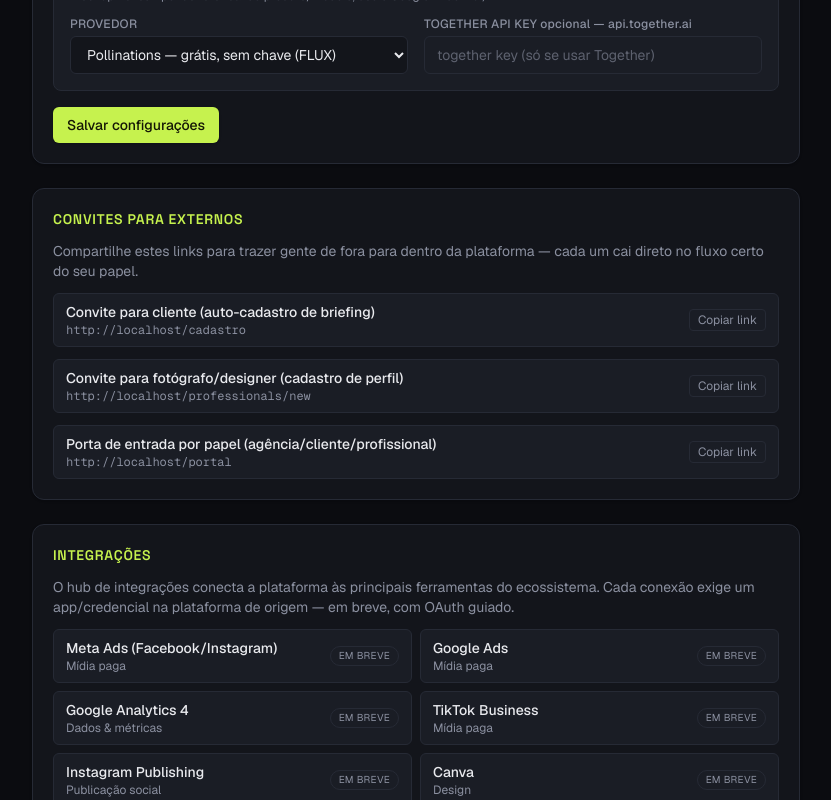
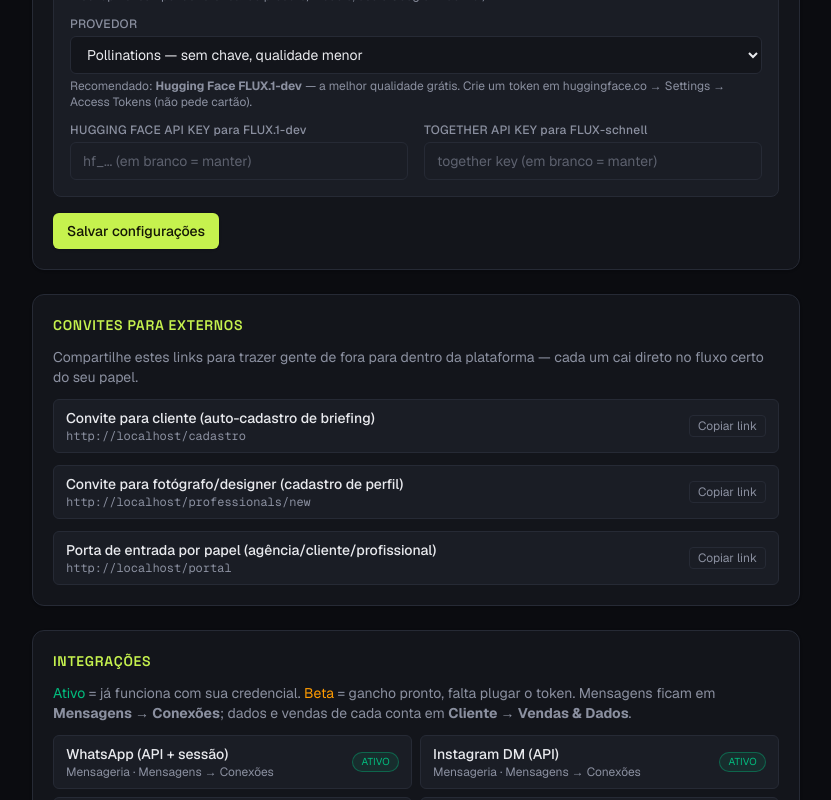
Before and after one commit to luccasbeckreistakehometest/takehome-test, a Next.js app: page /settings in a window 1280 px wide. Shown: the part 1000-1800 px from the top of the page, without its empty margins (224-1055 px from the left). Built offline with nearby package versions, Linux system fonts and the light colour scheme; no server answers; the database is empty.

Commit message:
feat: gerador de imagem melhor — Hugging Face FLUX.1-dev (melhor qualidade free) + reforço de prompt comercial; provider selecionável (HF/Together/Pollinations); Settings 'Integrações' agora mostra status real (Ativo/Beta/Em breve) em vez de tudo 'em breve'

```diff
--- a/app/api/projects/[id]/concepts/route.ts
+++ b/app/api/projects/[id]/concepts/route.ts
@@ -84,6 +84,7 @@ export async function POST(request: Request, { params }: Context) {
       count,
       provider: settings.imageProvider,
       togetherApiKey: settings.togetherApiKey,
+      hfApiKey: settings.hfApiKey,
     });
     const saved = images.map((image, i) => {
       const deliverable = createDeliverable({
--- a/app/api/settings/route.ts
+++ b/app/api/settings/route.ts
@@ -15,7 +15,8 @@ const settingsSchema = z.object({
   anthropicApiKey: z.string().trim().default(""),
   googleAiApiKey: z.string().trim().default(""),
   togetherApiKey: z.string().trim().default(""),
-  imageProvider: z.enum(["pollinations", "together"]).default("pollinations"),
+  hfApiKey: z.string().trim().default(""),
+  imageProvider: z.enum(["huggingface", "together", "pollinations"]).default("pollinations"),
   houseStyle: z.string().trim().default(""),
 });
 
@@ -34,9 +35,11 @@ function publicView() {
     anthropicApiKey: "",
     googleAiApiKey: "",
     togetherApiKey: "",
+    hfApiKey: "",
     hasAnthropicKey: Boolean(settings.anthropicApiKey || process.env.ANTHROPIC_API_KEY),
     hasGoogleAiKey: Boolean(settings.googleAiApiKey),
     hasTogetherKey: Boolean(settings.togetherApiKey),
+    hasHfKey: Boolean(settings.hfApiKey),
   };
 }
 
@@ -70,6 +73,7 @@ export async function PUT(request: Request) {
     anthropicApiKey: resolveKey(parsed.data.anthropicApiKey, current.anthropicApiKey),
     googleAiApiKey: resolveKey(parsed.data.googleAiApiKey, current.googleAiApiKey),
     togetherApiKey: resolveKey(parsed.data.togetherApiKey, current.togetherApiKey),
+    hfApiKey: resolveKey(parsed.data.hfApiKey, current.hfApiKey),
   });
   return NextResponse.json(publicView());
 }
--- a/app/settings/page.tsx
+++ b/app/settings/page.tsx
@@ -8,21 +8,36 @@ type SettingsView = AgencySettings & {
   hasAnthropicKey?: boolean;
   hasGoogleAiKey?: boolean;
   hasTogetherKey?: boolean;
+  hasHfKey?: boolean;
 };
 import { Button, Card, CopyButton, ErrorBox, Input, Label, SectionTitle } from "@/components/ui";
 
-const INTEGRATIONS = [
-  { name: "Meta Ads (Facebook/Instagram)", area: "Mídia paga" },
-  { name: "Google Ads", area: "Mídia paga" },
-  { name: "Google Analytics 4", area: "Dados & métricas" },
-  { name: "TikTok Business", area: "Mídia paga" },
-  { name: "Instagram Publishing", area: "Publicação social" },
-  { name: "Canva", area: "Design" },
-  { name: "Figma", area: "Design" },
-  { name: "Google Calendar / Meet", area: "Reuniões" },
-  { name: "Stripe / Mercado Pago", area: "Pagamentos & escrow" },
-  { name: "RD Station / HubSpot", area: "CRM & leads" },
+type IntegrationStatus = "live" | "beta" | "soon";
+const INTEGRATIONS: {
+  name: string;
+  area: string;
+  status: IntegrationStatus;
+  where?: string;
+}[] = [
+  { name: "WhatsApp (API + sessão)", area: "Mensageria", status: "live", where: "Mensagens → Conexões" },
+  { name: "Instagram DM (API)", area: "Mensageria", status: "live", where: "Mensagens → Conexões" },
+  { name: "Google Analytics 4", area: "Dados & métricas", status: "live", where: "Cliente → Vendas & Dados" },
+  { name: "Meta Ads (Facebook/Instagram)", area: "Mídia paga", status: "live", where: "Cliente → Vendas & Dados" },
+  { name: "Vendas / marketplace (genérico)", area: "Receita", status: "live", where: "Cliente → Vendas & Dados" },
+  { name: "Google Ads", area: "Mídia paga", status: "beta", where: "gancho pronto — falta credencial" },
+  { name: "TikTok Business", area: "Mídia paga", status: "beta", where: "gancho pronto — falta credencial" },
+  { name: "Instagram Publishing", area: "Publicação social", status: "beta", where: "posts agendados na Agenda" },
+  { name: "Google Calendar / Meet", area: "Reuniões", status: "beta", where: "links de calendário na Agenda" },
+  { name: "Canva / Figma", area: "Design", status: "soon" },
+  { name: "Stripe / Mercado Pago", area: "Pagamentos & escrow", status: "soon" },
+  { name: "RD Station / HubSpot", area: "CRM & leads", status: "soon" },
 ];
+
+const STATUS_BADGE: Record<IntegrationStatus, { label: string; cls: string }> = {
+  live: { label: "Ativo", cls: "border-emerald-500/40 bg-emerald-500/10 text-emerald-500" },
+  beta: { label: "Beta", cls: "border-amber-500/40 bg-amber-500/10 text-amber-500" },
+  soon: { label: "Em breve", cls: "border-edge text-muted" },
+};
 
 export default function SettingsPage() {
   const [settings, setSettings] = useState<SettingsView | null>(null);
@@ -274,7 +289,6 @@ export default function SettingsPage() {
               “Gerar 4 conceitos” em cada demanda usa este provedor. (Para mockup
               <em> fiel</em> compondo foto real de produto/modelo, use o Google AI acima.)
             </p>
-            <div className="grid gap-4 sm:grid-cols-2">
             <div>
               <Label>Provedor</Label>
               <select
@@ -282,14 +296,36 @@ export default function SettingsPage() {
                 onChange={(e) =>
                   setSettings({
                     ...settings,
-                      imageProvider: e.target.value as "pollinations" | "together",
+                    imageProvider: e.target.value as "huggingface" | "together" | "pollinations",
                   })
                 }
                 className="w-full rounded-md border border-edge bg-surface px-3 py-2 text-sm text-foreground outline-none focus:border-accent"
               >
-                  <option value="pollinations">Pollinations — grátis, sem chave (FLUX)</option>
-                  <option value="together">Together AI — FLUX.1-schnell-Free (chave)</option>
+                <option value="huggingface">Hugging Face — FLUX.1-dev · melhor qualidade (chave grátis)</option>
+                <option value="together">Together AI — FLUX.1-schnell-Free · rápido (chave grátis)</option>
+                <option value="pollinations">Pollinations — sem chave, qualidade menor</option>
               </select>
+              <p className="mt-1 text-xs text-muted">
+                Recomendado: <strong>Hugging Face FLUX.1-dev</strong> — a melhor qualidade grátis.
+                Crie um token em huggingface.co → Settings → Access Tokens (não pede cartão).
+              </p>
+            </div>
+            <div className="mt-3 grid gap-4 sm:grid-cols-2">
+              <div>
+                <Label>
+                  Hugging Face API Key{" "}
+                  {settings.hasHfKey ? (
+                    <span className="normal-case text-accent">configurada ✓</span>
+                  ) : (
+                    <span className="normal-case text-muted">para FLUX.1-dev</span>
+                  )}
+                </Label>
+                <Input
+                  type="password"
+                  value={settings.hfApiKey}
+                  onChange={(e) => setSettings({ ...settings, hfApiKey: e.target.value })}
+                  placeholder="hf_... (em branco = manter)"
+                />
               </div>
               <div>
                 <Label>
@@ -297,7 +333,7 @@ export default function SettingsPage() {
                   {settings.hasTogetherKey ? (
                     <span className="normal-case text-accent">configurada ✓</span>
                   ) : (
-                    <span className="normal-case text-muted">opcional — api.together.ai</span>
+                    <span className="normal-case text-muted">para FLUX-schnell</span>
                   )}
                 </Label>
                 <Input
@@ -306,7 +342,7 @@ export default function SettingsPage() {
                   onChange={(e) =>
                     setSettings({ ...settings, togetherApiKey: e.target.value })
                   }
-                  placeholder="together key (só se usar Together)"
+                  placeholder="together key (em branco = manter)"
                 />
               </div>
             </div>
@@ -354,25 +390,34 @@ export default function SettingsPage() {
       <Card className="space-y-3">
         <SectionTitle>Integrações</SectionTitle>
         <p className="text-sm text-muted">
-          O hub de integrações conecta a plataforma às principais ferramentas do
-          ecossistema. Cada conexão exige um app/credencial na plataforma de
-          origem — em breve, com OAuth guiado.
+          <span className="text-emerald-500">Ativo</span> = já funciona com sua credencial.{" "}
+          <span className="text-amber-500">Beta</span> = gancho pronto, falta plugar o token.{" "}
+          Mensagens ficam em <strong>Mensagens → Conexões</strong>; dados e vendas de cada
+          conta em <strong>Cliente → Vendas & Dados</strong>.
         </p>
         <div className="grid gap-2 sm:grid-cols-2">
-          {INTEGRATIONS.map((integration) => (
+          {INTEGRATIONS.map((integration) => {
+            const badge = STATUS_BADGE[integration.status];
+            return (
               <div
                 key={integration.name}
-              className="flex items-center justify-between rounded-md border border-edge bg-surface-2 px-3 py-2 text-sm"
+                className="flex items-center justify-between gap-2 rounded-md border border-edge bg-surface-2 px-3 py-2 text-sm"
               >
-              <div>
-                <p className="font-medium">{integration.name}</p>
-                <p className="text-xs text-muted">{integration.area}</p>
+                <div className="min-w-0">
+                  <p className="truncate font-medium">{integration.name}</p>
+                  <p className="truncate text-xs text-muted">
+                    {integration.area}
+                    {integration.where && ` · ${integration.where}`}
+                  </p>
                 </div>
-              <span className="rounded-full border border-edge px-2 py-0.5 text-[10px] uppercase tracking-wide text-muted">
-                Em breve
+                <span
+                  className={`shrink-0 rounded-full border px-2 py-0.5 text-[10px] uppercase tracking-wide ${badge.cls}`}
+                >
+                  {badge.label}
                 </span>
               </div>
-          ))}
+            );
+          })}
         </div>
       </Card>
     </div>
--- a/lib/images.ts
+++ b/lib/images.ts
@@ -14,16 +14,25 @@
 //  • together — Together AI, modelo FLUX.1-schnell-Free (grátis, alta
 //    qualidade). Requer TOGETHER_API_KEY salva em Configurações.
 
-export type ImageProvider = "pollinations" | "together";
+export type ImageProvider = "huggingface" | "together" | "pollinations";
 
 export type GeneratedImage = { base64: string; mime: string };
+
+// Reforço de qualidade aplicado a todo prompt de conceito — empurra o modelo
+// para foto comercial limpa e clara (o default costuma sair escuro/ruidoso).
+const QUALITY_SUFFIX =
+  ", professional commercial photography, sharp focus, high detail, natural realistic lighting, clean composition, 8k, high quality, correct anatomy";
+
+function withQuality(prompt: string): string {
+  return prompt.includes("commercial photography") ? prompt : prompt + QUALITY_SUFFIX;
+}
 
 async function fromPollinations(
   prompt: string,
   seed: number
 ): Promise<GeneratedImage> {
   const url = `https://image.pollinations.ai/prompt/${encodeURIComponent(
-    prompt
+    withQuality(prompt)
   )}?width=1024&height=1024&seed=${seed}&nologo=true&model=flux`;
   const res = await fetch(url);
   if (!res.ok) {
@@ -31,6 +40,45 @@ async function fromPollinations(
   }
   const buffer = Buffer.from(await res.arrayBuffer());
   const mime = res.headers.get("content-type") || "image/jpeg";
+  return { base64: buffer.toString("base64"), mime };
+}
+
+// Hugging Face Inference — FLUX.1-dev: a MELHOR qualidade no free tier
+// (anatomia e nitidez superiores ao schnell). Requer token gratuito do HF.
+// Pode responder 503 no cold start do modelo — tratamos com espera + retry.
+async function fromHuggingFace(
+  prompt: string,
+  apiKey: string,
+  seed: number
+): Promise<GeneratedImage> {
+  const call = () =>
+    fetch(
+      "https://api-inference.huggingface.co/models/black-forest-labs/FLUX.1-dev",
+      {
+        method: "POST",
+        headers: {
+          Authorization: `Bearer ${apiKey}`,
+          "Content-Type": "application/json",
+          Accept: "image/png",
+        },
+        body: JSON.stringify({
+          inputs: withQuality(prompt),
+          parameters: { seed, width: 1024, height: 1024 },
+        }),
+      }
+    );
+  let res = await call();
+  if (res.status === 503) {
+    // modelo carregando: espera e tenta de novo uma vez
+    await new Promise((r) => setTimeout(r, 8000));
+    res = await call();
+  }
+  if (!res.ok) {
+    const detail = await res.text();
+    throw new Error(`HuggingFace ${res.status}: ${detail.slice(0, 160)}`);
+  }
+  const buffer = Buffer.from(await res.arrayBuffer());
+  const mime = res.headers.get("content-type") || "image/png";
   return { base64: buffer.toString("base64"), mime };
 }
 
@@ -47,7 +95,7 @@ async function fromTogether(
     },
     body: JSON.stringify({
       model: "black-forest-labs/FLUX.1-schnell-Free",
-      prompt,
+      prompt: withQuality(prompt),
       width: 1024,
       height: 1024,
       steps: 4,
@@ -74,10 +122,34 @@ export async function generateConceptImages(options: {
   count: number;
   provider: ImageProvider;
   togetherApiKey?: string;
+  hfApiKey?: string;
 }): Promise<GeneratedImage[]> {
   const { prompt, provider } = options;
   const count = Math.max(1, Math.min(options.count, 6));
   const seeds = Array.from({ length: count }, (_, i) => 1000 + i * 7919);
+
+  if (provider === "huggingface") {
+    if (!options.hfApiKey) {
+      throw new Error(
+        "Configure a Hugging Face API Key em Configurações (huggingface.co → Settings → Access Tokens, grátis)."
+      );
+    }
+    // FLUX.1-dev no HF free é serial e pode ter cold start — geramos em série.
+    const out: GeneratedImage[] = [];
+    for (const seed of seeds) {
+      try {
+        out.push(await fromHuggingFace(prompt, options.hfApiKey, seed));
+      } catch {
+        // pula falha individual
+      }
+    }
+    if (out.length === 0) {
+      throw new Error(
+        "Hugging Face não gerou imagens (cold start/limite). Tente de novo em 1 min ou use Together/Pollinations."
+      );
+    }
+    return out;
+  }
 
   if (provider === "together") {
     if (!options.togetherApiKey) {
--- a/lib/settings.ts
+++ b/lib/settings.ts
@@ -15,8 +15,9 @@ export type AgencySettings = {
   // Chaves de API gerenciadas pela UI (armazenadas no banco local)
   anthropicApiKey: string; // vazia = usa ANTHROPIC_API_KEY do .env.local
   googleAiApiKey: string; // Google AI Studio (mockup fiel imagem+imagem)
-  togetherApiKey: string; // Together AI (FLUX.1-schnell-Free, conceitos grátis)
-  imageProvider: "pollinations" | "together"; // provedor de conceitos free
+  togetherApiKey: string; // Together AI (FLUX.1-schnell-Free)
+  hfApiKey: string; // Hugging Face (FLUX.1-dev, melhor qualidade free)
+  imageProvider: "huggingface" | "together" | "pollinations"; // provedor de conceitos free
   logoMime: string; // mime do logo whitelabel (vazio = sem logo, usa inicial)
   houseStyle: string; // "estilo da casa": diretrizes injetadas em todos os prompts
 };
@@ -30,6 +31,7 @@ const DEFAULTS: AgencySettings = {
   anthropicApiKey: "",
   googleAiApiKey: "",
   togetherApiKey: "",
+  hfApiKey: "",
   imageProvider: "pollinations",
   logoMime: "",
   houseStyle: "",
@@ -47,6 +49,7 @@ db.exec(`
     anthropicApiKey TEXT NOT NULL DEFAULT '',
     googleAiApiKey TEXT NOT NULL DEFAULT '',
     togetherApiKey TEXT NOT NULL DEFAULT '',
+    hfApiKey TEXT NOT NULL DEFAULT '',
     imageProvider TEXT NOT NULL DEFAULT 'pollinations',
     logoMime TEXT NOT NULL DEFAULT '',
     houseStyle TEXT NOT NULL DEFAULT ''
@@ -79,6 +82,9 @@ if (!settingsColumns.includes("togetherApiKey")) {
   db.exec("ALTER TABLE settings ADD COLUMN togetherApiKey TEXT NOT NULL DEFAULT ''");
   db.exec("ALTER TABLE settings ADD COLUMN imageProvider TEXT NOT NULL DEFAULT 'pollinations'");
 }
+if (!settingsColumns.includes("hfApiKey")) {
+  db.exec("ALTER TABLE settings ADD COLUMN hfApiKey TEXT NOT NULL DEFAULT ''");
+}
 if (!settingsColumns.includes("logoMime")) {
   db.exec("ALTER TABLE settings ADD COLUMN logoMime TEXT NOT NULL DEFAULT ''");
 }
@@ -92,6 +98,7 @@ type SettingsRow = {
   anthropicApiKey: string;
   googleAiApiKey: string;
   togetherApiKey: string;
+  hfApiKey: string;
   imageProvider: string;
   logoMime: string;
   houseStyle: string;
@@ -113,7 +120,12 @@ export function getSettings(): AgencySettings {
     anthropicApiKey: row.anthropicApiKey ?? "",
     googleAiApiKey: row.googleAiApiKey ?? "",
     togetherApiKey: row.togetherApiKey ?? "",
-    imageProvider: row.imageProvider === "together" ? "together" : "pollinations",
+    hfApiKey: row.hfApiKey ?? "",
+    imageProvider: (["huggingface", "together", "pollinations"] as const).includes(
+      row.imageProvider as "huggingface" | "together" | "pollinations"
+    )
+      ? (row.imageProvider as "huggingface" | "together" | "pollinations")
+      : "pollinations",
     logoMime: row.logoMime ?? "",
     houseStyle: row.houseStyle ?? "",
   };
@@ -121,10 +133,10 @@ export function getSettings(): AgencySettings {
 
 export function saveSettings(settings: AgencySettings): AgencySettings {
   db.prepare(
-    `INSERT INTO settings (id, agencyName, tagline, accentColor, landingPagesEnabled, aiMode, anthropicApiKey, googleAiApiKey, togetherApiKey, imageProvider, logoMime, houseStyle)
-     VALUES (1, @agencyName, @tagline, @accentColor, @landingPagesEnabled, @aiMode, @anthropicApiKey, @googleAiApiKey, @togetherApiKey, @imageProvider, @logoMime, @houseStyle)
+    `INSERT INTO settings (id, agencyName, tagline, accentColor, landingPagesEnabled, aiMode, anthropicApiKey, googleAiApiKey, togetherApiKey, hfApiKey, imageProvider, logoMime, houseStyle)
+     VALUES (1, @agencyName, @tagline, @accentColor, @landingPagesEnabled, @aiMode, @anthropicApiKey, @googleAiApiKey, @togetherApiKey, @hfApiKey, @imageProvider, @logoMime, @houseStyle)
      ON CONFLICT(id) DO UPDATE SET agencyName=@agencyName, tagline=@tagline, accentColor=@accentColor,
-       landingPagesEnabled=@landingPagesEnabled, aiMode=@aiMode, anthropicApiKey=@anthropicApiKey, googleAiApiKey=@googleAiApiKey, togetherApiKey=@togetherApiKey, imageProvider=@imageProvider, logoMime=@logoMime, houseStyle=@houseStyle`
+       landingPagesEnabled=@landingPagesEnabled, aiMode=@aiMode, anthropicApiKey=@anthropicApiKey, googleAiApiKey=@googleAiApiKey, togetherApiKey=@togetherApiKey, hfApiKey=@hfApiKey, imageProvider=@imageProvider, logoMime=@logoMime, houseStyle=@houseStyle`
   ).run({
     ...settings,
     landingPagesEnabled: settings.landingPagesEnabled ? 1 : 0,
```
Lines whose indentation alone changed are shown as unchanged.
